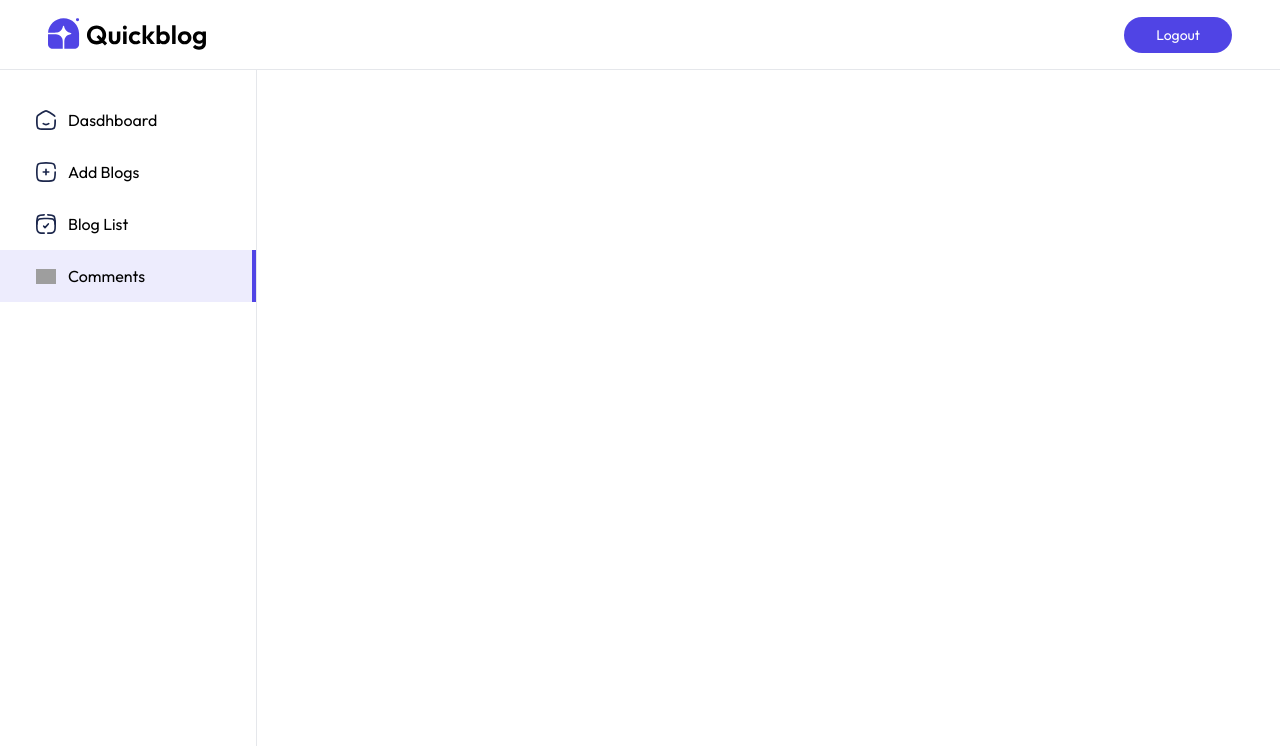
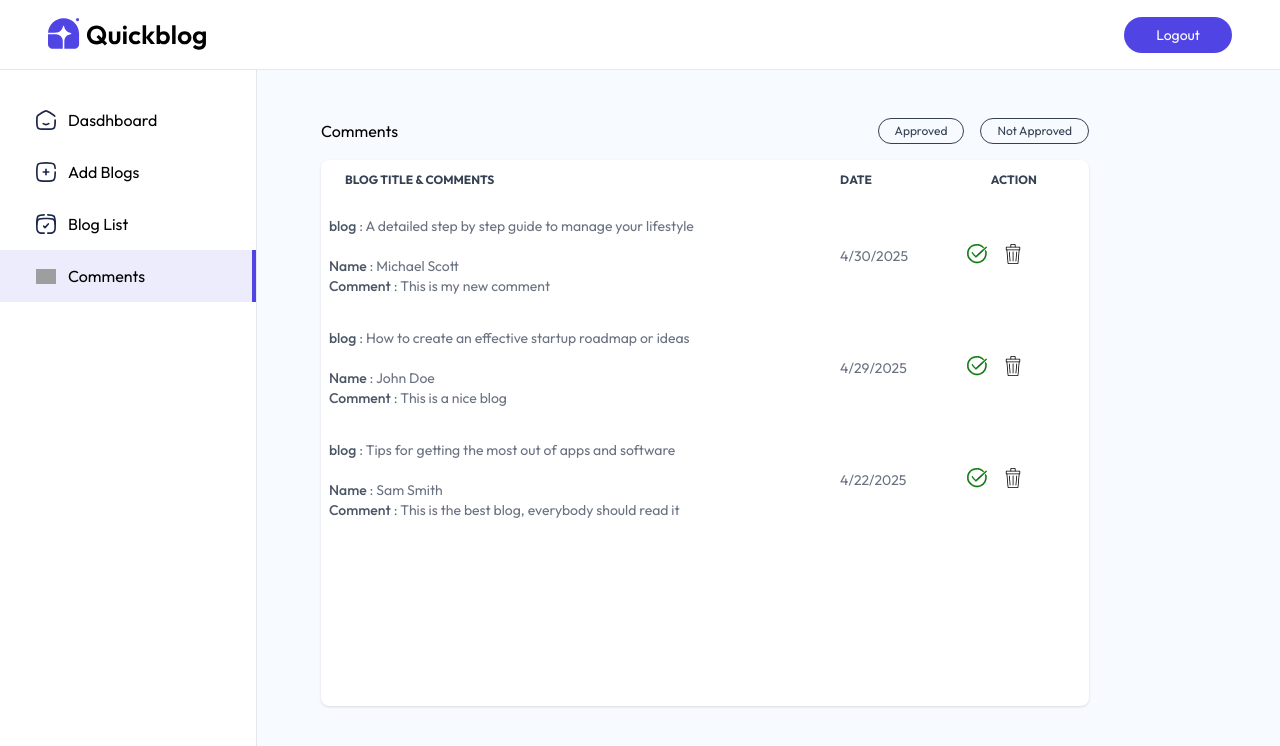
Before and after one commit to waibaBikash/MeroBlog, a React (Vite) app in the folder client/: page /admin/comments in a window 1280 px wide. Shown: the top 746 px of the page. Built offline with nearby package versions, Linux system fonts and the light colour scheme; grey boxes are pictures that could not be loaded.

Commit message:
feat: implement Comments page with comment fetching and filtering functionality

```diff
--- /dev/null
+++ b/client/src/components/admin/CommentTableItem.jsx
@@ -0,0 +1,31 @@
+import React from 'react'
+import { assets } from '../../assets/assets';
+
+const CommentTableItem = ({comment, fetchComments}) => {
+  const {blog, createdAt} = comment;
+  const BlogDate = new Date(createdAt);
+  return (
+    <tr className='order-y border-gray-300'>
+       <td className='px-2 py-4'>
+         <b className='font-medium text-gray-600'>blog</b> : {blog.title}
+         <br />
+         <br />
+         <b className='font-medium text-gray-600'>Name</b> : {comment.name}
+          <br />
+          <b className='font-medium text-gray-600'>Comment</b> : {comment.content}
+       </td>
+       <td className='px-6 py-4 max-sm:hidden'>
+        {BlogDate.toLocaleDateString()}
+       </td>
+       <td>
+         <div className='inline-flex items-center gap-4'>
+            {!comment.isApproved ?
+            <img src={assets.tick_icon} alt="" className='w-5 hover:scale-110 transition-all cursor-pointer' /> : <p>Approved</p> }
+            <img src={assets.bin_icon} alt="" className='w-5 hover:scale-110 transition-all cursor-pointer' />
+         </div>
+       </td>
+    </tr>
+  )
+}
+
+export default CommentTableItem
--- a/client/src/pages/admin/Comments.jsx
+++ b/client/src/pages/admin/Comments.jsx
@@ -1,9 +1,52 @@
-import React from 'react'
+import React, { use, useEffect, useState } from 'react'
+import { comments_data } from '../../assets/assets';
+import CommentTableItem from '../../components/admin/CommentTableItem';
 
 const Comments = () => {
+
+  const [comments, setComments] = useState([]);
+  const [filter, setFilter] = useState('Not Approved');
+
+  const fetchComments = async () => {
+    setComments(comments_data);
+  }
+
+  useEffect(() => {
+    fetchComments();
+  }
+  , []);
   return (
-    <div>
+    <div className='flex-1 pt-5 px-5 sm:pt-12 sm:pl-16 bg-blue-50/50 '>
+       <div className='flex justify-between items-center max-w-3xl'>
+         <h1 className=''>Comments</h1>
+          <div className='flex gap-4'>
+                 <button onClick={()=> setFilter('Approved')}
+                  className={`shadow-custom-sm border rounded-full px-4 py-1 cursor-pointer text-xs ${filter === 'Approved' ? "text-primary" :"text-gray-700"}`}>Approved</button>
 
+                 <button onClick={()=> setFilter('Not Approved')}
+                  className={`shadow-custom-sm border rounded-full px-4 py-1 cursor-pointer text-xs ${filter === ' Not Approved' ? "text-primary" :"text-gray-700"}`}> Not Approved</button>
+          </div>
+
+       </div>
+
+        <div className='relative h-4/5 max-w-3xl overflow-x-auto mt-4 bg-white shadow rounded-lg scrollbar-hide'>
+           <table className='w-full text-sm text-gray-500'>
+             <thead className='text-xs text-gray-700 text-left uppercase'>
+               <tr>
+                 <th scope='col' className='px-6 py-3'>Blog title & Comments</th>
+                 <th scope='col' className='px-6 py-3 max-sm:hidden'>Date</th>
+                 <th scope='col' className='px-6 py-3'>Action</th>
+               </tr>
+             </thead>
+              <tbody>
+                {comments.filter((comment)=>{
+                  if(filter === 'Approved')
+                    return comment.isApproved === true;
+                   return comment.isApproved === false;
+                }).map((comment, index) => <CommentTableItem key={comment._id} comment={comment} index={index + 1} fetchComments={fetchComments} />)}
+              </tbody>
+           </table>
+        </div>
     </div>
   )
 }
```
